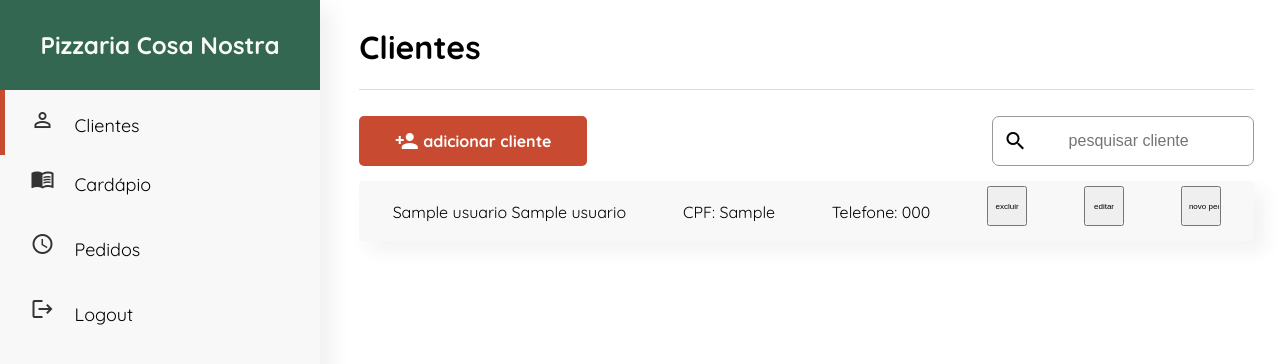
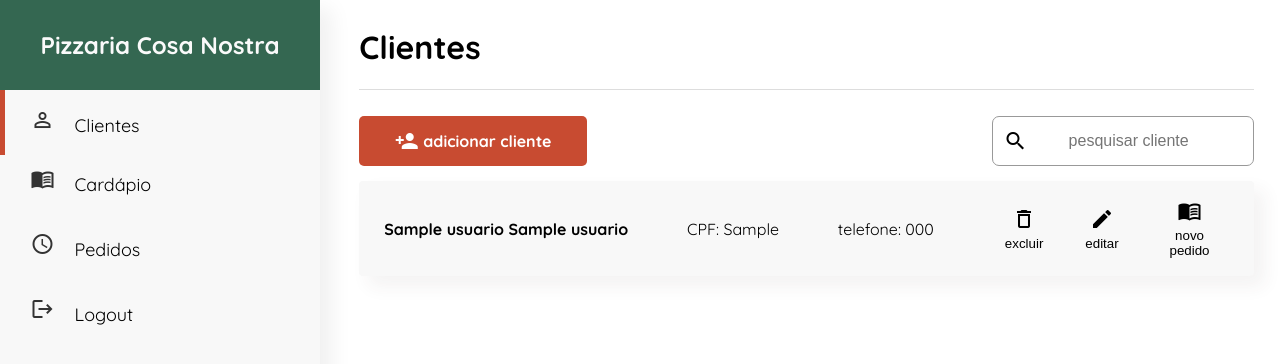
Before and after one commit to Margueritas/OPE-, a Django app: page /clientes/ in a window 1280 px wide. Shown: the top 364 px of the page. Run offline with Django 3.2, Linux system fonts and the light colour scheme; tables that the repository leaves empty hold one stand-in row (values such as "Sample post"); some libraries are stand-ins or nearby versions.

Commit message:
estilização do card de cliente

```diff
--- a/static/styles/painel.css
+++ b/static/styles/painel.css
@@ -66,19 +66,29 @@
 }
 
 .card{
-    display: flex;
-    flex-direction: row;
-    justify-content: space-around;
-    height: 50px;
+    display: grid;
+    grid-template-columns: 70% 30%;
+    /* flex-direction: row; */
+    /* justify-content: start; */
+    height: 85px;
     padding: 5px;
     box-shadow: 10px 10px 18px 1px rgba(65, 44, 44, 0.06);
     border-radius: 4px;
     margin-top: 15px;
     margin-left: 20px;
     background-color: #F8F8F8;
+    /* align-items: center; */
 }
 
-#excluir, #novo-pedido, #editar{
+.card-dados-cliente {
+    display: flex;
+    justify-content:space-between;
+    align-items: center;
+    padding-left: 20px;
+    padding-right: 50px;
+}
+
+/* #excluir, #novo-pedido, #editar{
     display: flex;
     flex-direction: row;
     align-items: center;
@@ -86,6 +96,23 @@
     width: 40px;
     height: 40px;
     font-size: 8px;
+} */
+
+.botao-clientes {
+    cursor:pointer;
+    background: none;
+    border: none;
+    display:flex;
+    flex-direction: column;
+    align-items: center;
+    justify-content: center;
+    margin-left: 15px;
+    margin-right: 15px;
+}
+
+.label-botao-clientes {
+    display: flex;
+    margin-top:5px
 }
 
 #botao-add-cliente{
@@ -295,12 +322,15 @@
 }
 .divformgroup {
     width: 100%;
-    margin-bottom: 20px;
+    margin-bottom: 25px;
 }
 
 .divformgroup input#nome, input#sobrenome, input#telefone,
 input#cep, input#endereco, input#numero, input#complemento,
 input#bairro, input#cidade {
     width: 100%;
-    margin-top:5px;
+    margin-top:10px;
+    color: #333;
+    font-size: 16px;
+    padding-bottom: 5px;
 }
--- a/static/templates/clientes.html
+++ b/static/templates/clientes.html
@@ -15,16 +15,28 @@
 <div class="cards">
     {% for usuario in usuarios %}
     <div class="card">
-        <p>{{ usuario.nome }} {{ usuario.sobrenome }}</p>
-        <p>CPF: {{ usuario.cpf }}</p>
-        <p>Telefone: {{ usuario.telefone }}</p>
-        <input type="button" value="excluir" id="excluir">
-        <input type="button" value="editar" id="editar">
-        <input type="button" value="novo pedido" id="novo-pedido">
+        <div class="card-dados-cliente">
+            <p style="font-weight: bold;">{{ usuario.nome }} {{ usuario.sobrenome }}</p>
+            <p>CPF: {{ usuario.cpf }}</p>
+            <p>telefone: {{ usuario.telefone }}</p>
+        </div>
+        <div style="display: flex; justify-content: end; padding-right: 10px;">
+            <button class="botao-clientes">
+                <span class="material-icons">delete_outline</span>
+                <span class="label-botao-clientes">excluir</span>
+            </button>
+            <button class="botao-clientes">
+                <span class="material-icons">edit</span>
+                <span class="label-botao-clientes">editar</span>
+            </button>
+            <button class="botao-clientes">
+                <span class="material-icons">menu_book</span>
+                <span class="label-botao-clientes">novo pedido</span>
+            </button>
+        </div>
     </div>
     {% endfor %}
 </div>
-
 {% endblock%}
 
 <script>
```
